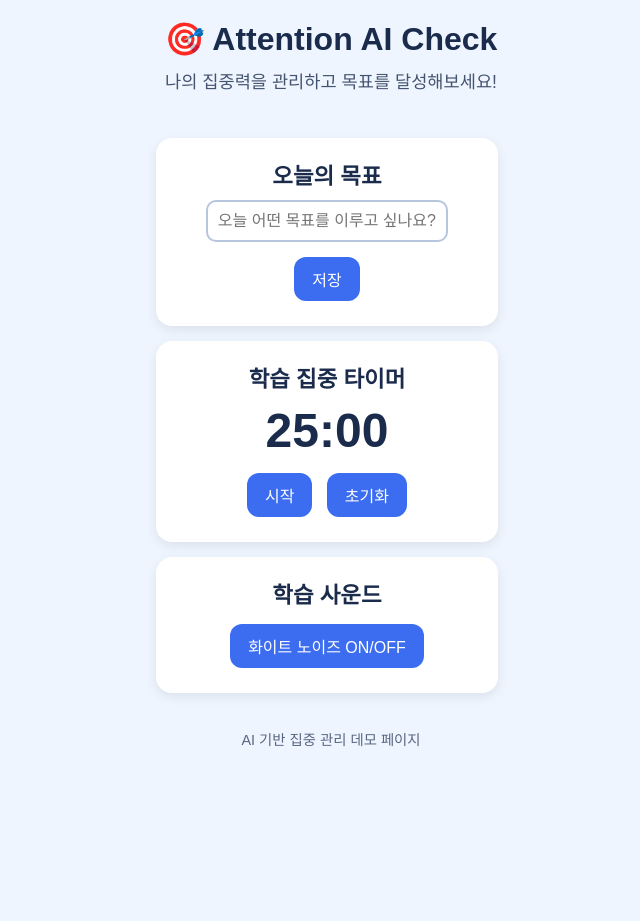
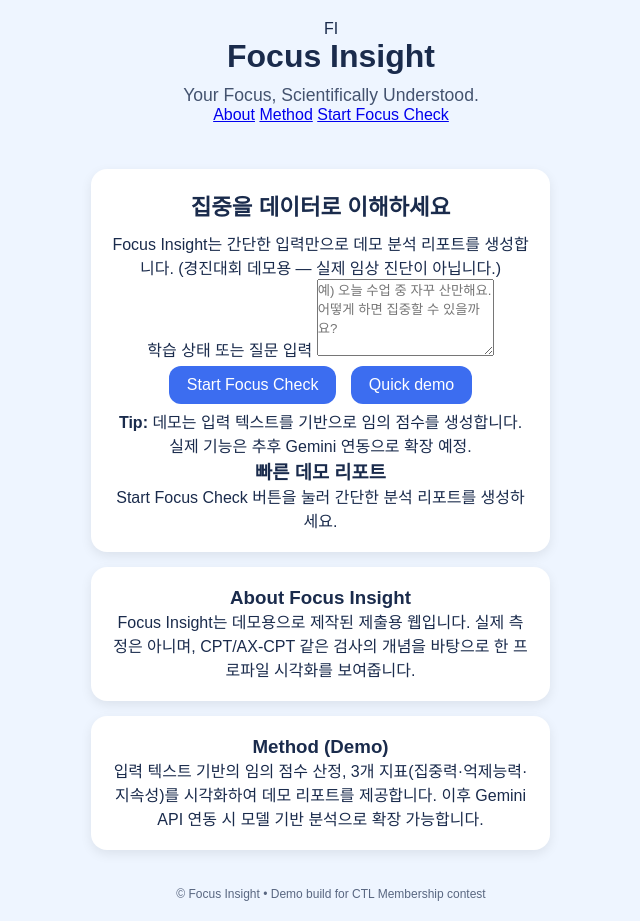
Before and after one commit to Once-upaulatime/attention-ai-check-by-paul, a plain HTML site: page index.html in a window 1280 px wide. Shown: the whole page, without its empty margins (309-949 px from the left). Before the commit the page ends 800 px from the top, so only its background shows below. Drawn offline with Linux system fonts and the light colour scheme.

Commit message:
Update index.html

```diff
--- a/index.html
+++ b/index.html
@@ -1,48 +1,126 @@
 <!DOCTYPE html>
 <html lang="ko">
 <head>
-  <meta charset="UTF-8" />
-  <meta name="viewport" content="width=device-width, initial-scale=1.0" />
-  <title>Attention AI Check</title>
+  <meta charset="utf-8" />
+  <meta name="viewport" content="width=device-width,initial-scale=1" />
+  <title>Focus Insight</title>
+  <meta name="description" content="Focus Insight — AI-driven attention insights for students (demo)." />
   <link rel="stylesheet" href="style.css" />
 </head>
 <body>
-  <header>
-    <h1>🎯 Attention AI Check</h1>
-    <p>나의 집중력을 관리하고 목표를 달성해보세요!</p>
+  <header class="site-header">
+    <div class="container header-inner">
+      <div class="brand">
+        <div class="logo-circle" aria-hidden="true">FI</div>
+        <div class="brand-text">
+          <h1>Focus Insight</h1>
+          <p class="tag">Your Focus, Scientifically Understood.</p>
+        </div>
+      </div>
+      <nav class="top-nav" aria-label="Main Navigation">
+        <a href="#about">About</a>
+        <a href="#method">Method</a>
+        <a href="#start" class="primary">Start Focus Check</a>
+      </nav>
+    </div>
   </header>
 
   <main>
+    <section class="hero">
+      <div class="container hero-inner">
+        <div class="left">
+          <h2>집중을 데이터로 이해하세요</h2>
+          <p class="lead">
+            Focus Insight는 간단한 입력만으로 데모 분석 리포트를 생성합니다.
+            (경진대회 데모용 — 실제 임상 진단이 아닙니다.)
+          </p>
 
-    <!-- 목표 입력 영역 -->
-    <section id="goal-section">
-      <h2>오늘의 목표</h2>
-      <input type="text" id="goal-input" placeholder="오늘 어떤 목표를 이루고 싶나요?" />
-      <button id="goal-save-btn">저장</button>
-      <p id="goal-display"></p>
+          <label for="user-input" class="sr-only">학습 상태 또는 질문 입력</label>
+          <textarea id="user-input" placeholder="예) 오늘 수업 중 자꾸 산만해요. 어떻게 하면 집중할 수 있을까요?" rows="5"></textarea>
+
+          <div class="controls">
+            <button id="analyze-btn" class="btn large">Start Focus Check</button>
+            <button id="quick-scan" class="btn ghost">Quick demo</button>
+          </div>
+
+          <div class="note">
+            <strong>Tip:</strong> 데모는 입력 텍스트를 기반으로 임의 점수를 생성합니다. 실제 기능은 추후 Gemini 연동으로 확장 예정.
+          </div>
+        </div>
+
+        <aside class="right" aria-live="polite">
+          <div class="result-card" id="result-card" hidden>
+            <h3>Focus Insight Report</h3>
+
+            <div class="score-row">
+              <div class="score-circle" id="score-circle" aria-hidden="true">--</div>
+              <div class="score-text">
+                <p id="score-label">Awaiting analysis</p>
+                <p class="sub">간단 요약 및 권장 전략</p>
+              </div>
+            </div>
+
+            <div class="metrics">
+              <div class="metric">
+                <label>집중력</label>
+                <progress id="m1" max="100" value="0"></progress>
+              </div>
+              <div class="metric">
+                <label>억제능력</label>
+                <progress id="m2" max="100" value="0"></progress>
+              </div>
+              <div class="metric">
+                <label>지속성</label>
+                <progress id="m3" max="100" value="0"></progress>
+              </div>
+            </div>
+
+            <div class="recommend">
+              <h4>권장 전략</h4>
+              <ul id="rec-list">
+                <li>분할 학습(25분 집중, 5분 휴식)</li>
+                <li>환경 소음 최소화</li>
+                <li>사전 계획 수립 후 작은 보상 설정</li>
+              </ul>
+            </div>
+
+            <div class="report-actions">
+              <button id="export-pdf" class="btn small">Download PDF</button>
+              <button id="retest" class="btn ghost small">Retest</button>
+            </div>
+          </div>
+
+          <div class="placeholder" id="placeholder">
+            <h3>빠른 데모 리포트</h3>
+            <p>Start Focus Check 버튼을 눌러 간단한 분석 리포트를 생성하세요.</p>
+          </div>
+        </aside>
+      </div>
     </section>
 
-    <!-- 타이머 영역 -->
-    <section id="timer-section">
-      <h2>학습 집중 타이머</h2>
-      <div id="timer">25:00</div>
-      <button id="start-btn">시작</button>
-      <button id="reset-btn">초기화</button>
+    <section id="about" class="info container content-block">
+      <h3>About Focus Insight</h3>
+      <p>
+        Focus Insight는 데모용으로 제작된 제출용 웹입니다. 실제 측정은 아니며,
+        CPT/AX-CPT 같은 검사의 개념을 바탕으로 한 프로파일 시각화를 보여줍니다.
+      </p>
     </section>
 
-    <!-- 화이트 노이즈 버튼 -->
-    <section id="sound-section">
-      <h2>학습 사운드</h2>
-      <button id="white-noise-btn">화이트 노이즈 ON/OFF</button>
+    <section id="method" class="container content-block">
+      <h3>Method (Demo)</h3>
+      <p>
+        입력 텍스트 기반의 임의 점수 산정, 3개 지표(집중력·억제능력·지속성)를 시각화하여
+        데모 리포트를 제공합니다. 이후 Gemini API 연동 시 모델 기반 분석으로 확장 가능합니다.
+      </p>
     </section>
-
   </main>
 
-  <footer>
-    <p>AI 기반 집중 관리 데모 페이지</p>
+  <footer class="site-footer">
+    <div class="container">
+      <small>© Focus Insight • Demo build for CTL Membership contest</small>
+    </div>
   </footer>
-<link rel="stylesheet" href="style.css">
-<script src="app.js" defer></script>
 
+  <script src="app.js" defer></script>
 </body>
 </html>
```
